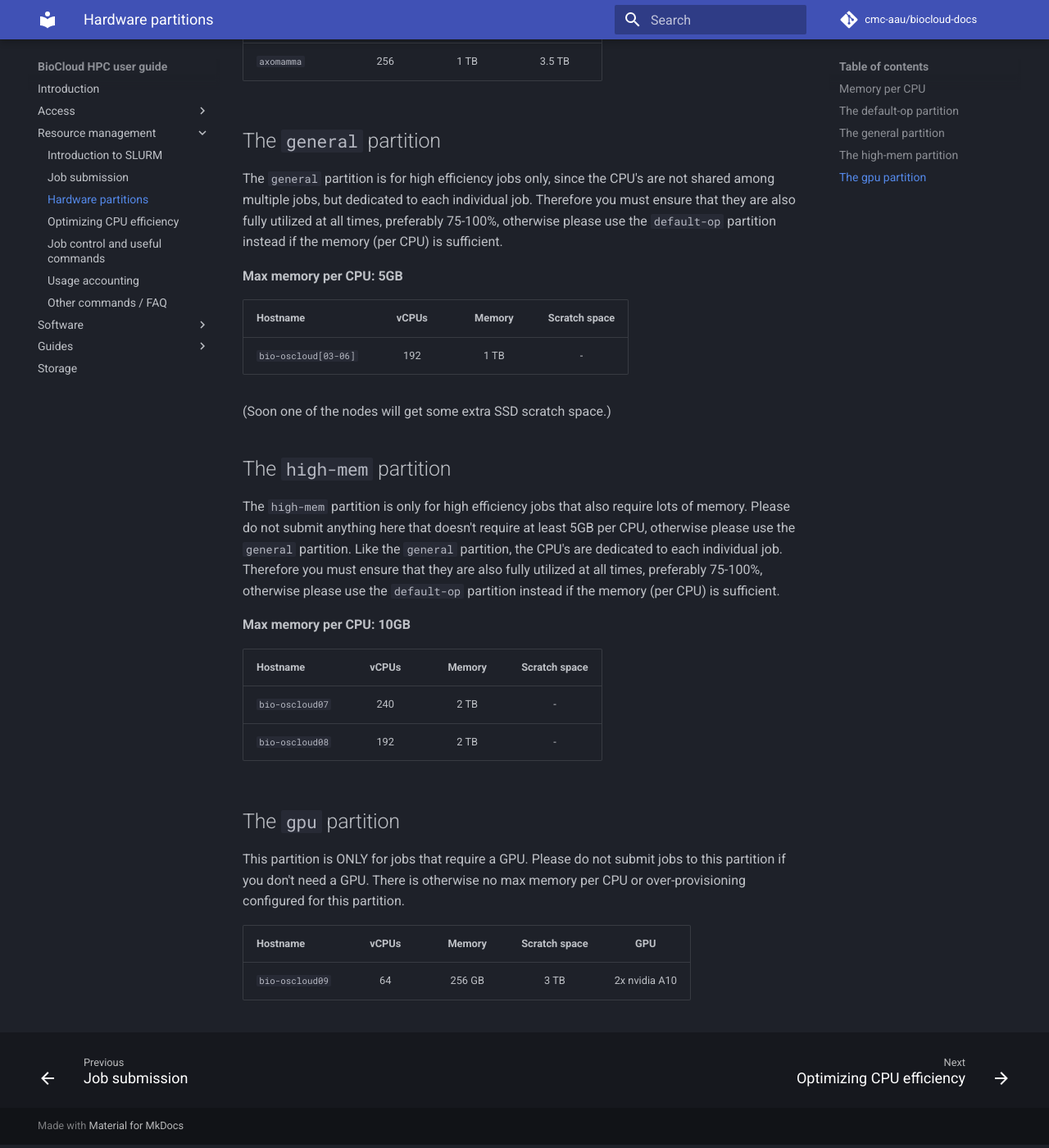
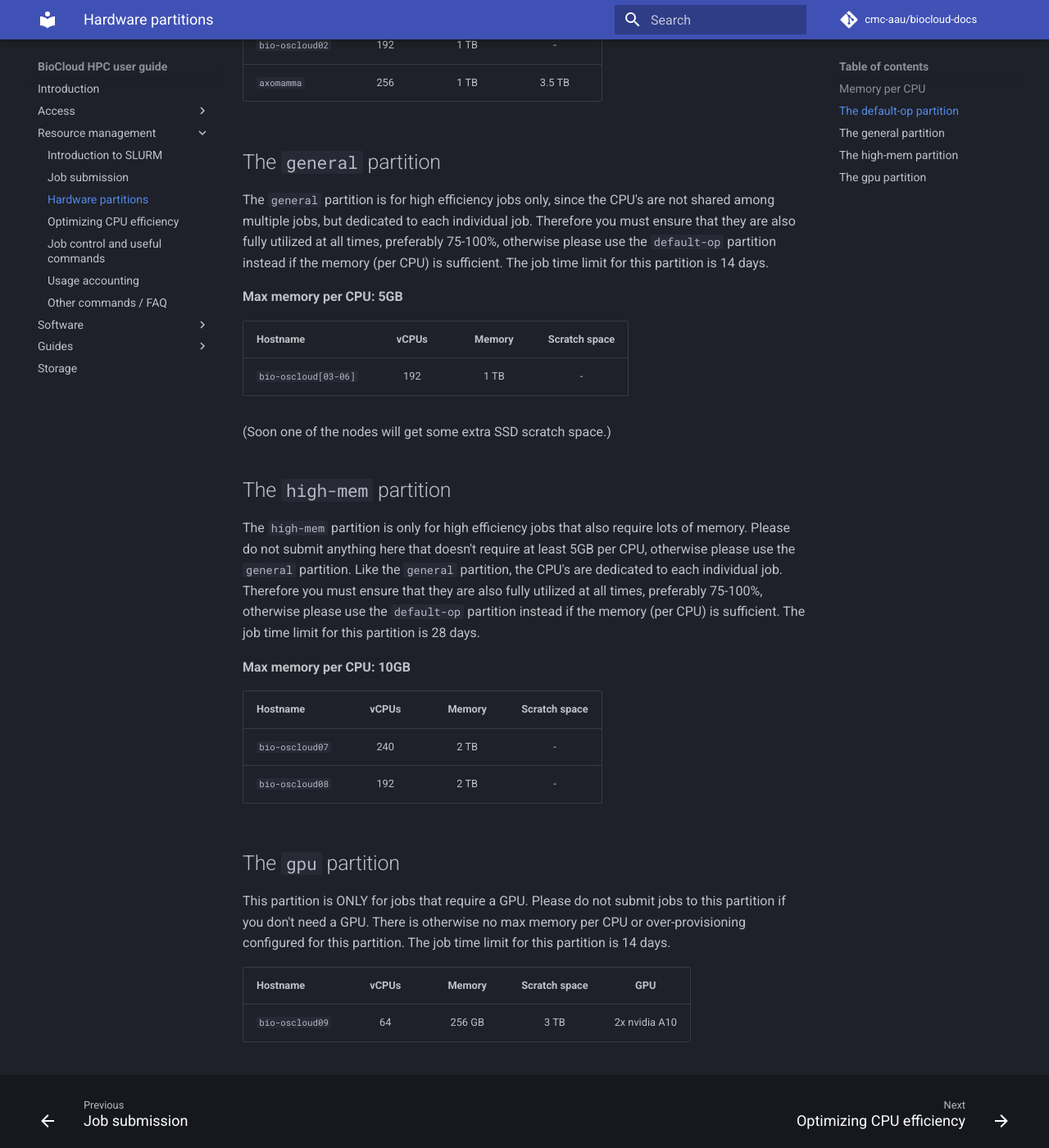
Before and after one commit to cmc-aau/hpc-docs, an MkDocs documentation site: the page built from docs/slurm/partitions.md, in a window 1280 px wide and 1400 px high, scrolled down 964 px. Shown: the whole window at 82% size. Built offline with MkDocs 1.6.1 and Material for MkDocs 9.7.7, drawn with Linux system fonts in a browser that asks for light colours; comment, search, counter and statistics services are not loaded; some of the changed text lies outside the part shown.

Commit message:
add partition time limit

```diff
--- a/docs/slurm/partitions.md
+++ b/docs/slurm/partitions.md
@@ -5,7 +5,7 @@
 Lastly, it's also important to note that all partitions have a **max memory per CPU** configured, which may result in the scheduler allocating more CPU's for the job than requested until this ratio is satisfied. This is to ensure that no CPU's end up idle when a compute node is fully allocated in terms of memory, when it could have been at work finishing jobs faster instead.
 
 ## The `default-op` partition
-The `default-op` partition is the default partition and is overprovisoned with a factor of 3, meaning each CPU can run up to 3 jobs at once. This is ideal for low to medium (<75%) efficiency, low to medium memory, and interactive jobs, as well as I/O jobs, that don't fully utilize the allocated CPU's 100% at all times. It's **highly recommended** to use this partition for most CPU intensive jobs unless you need lots of memory, or have taken extra care [optimizing the CPU efficiency](efficiency.md) of the job(s), in which case you can use the `general` or `high-mem` partitions instead and finish the jobs faster. Due to overprovisioning it's actually possible to allocate a total of 1632 CPUs for jobs on this partition, however with less memory.
+The `default-op` partition is the default partition and is overprovisoned with a factor of 3, meaning each CPU can run up to 3 jobs at once. This is ideal for low to medium (<75%) efficiency, low to medium memory, and interactive jobs, as well as I/O jobs, that don't fully utilize the allocated CPU's 100% at all times. It's **highly recommended** to use this partition for most CPU intensive jobs unless you need lots of memory, or have taken extra care [optimizing the CPU efficiency](efficiency.md) of the job(s), in which case you can use the `general` or `high-mem` partitions instead and finish the jobs faster. Due to overprovisioning it's actually possible to allocate a total of 1632 CPUs for jobs on this partition, however with less memory. The job time limit for this partition is 7 days.
 
 **Max memory per CPU: 1.5GB**
 
@@ -16,7 +16,7 @@
 | `axomamma` | 256 | 1 TB | 3.5 TB |
 
 ## The `general` partition
-The `general` partition is for high efficiency jobs only, since the CPU's are not shared among multiple jobs, but dedicated to each individual job. Therefore you must ensure that they are also fully utilized at all times, preferably 75-100%, otherwise please use the `default-op` partition instead if the memory (per CPU) is sufficient.
+The `general` partition is for high efficiency jobs only, since the CPU's are not shared among multiple jobs, but dedicated to each individual job. Therefore you must ensure that they are also fully utilized at all times, preferably 75-100%, otherwise please use the `default-op` partition instead if the memory (per CPU) is sufficient. The job time limit for this partition is 14 days.
 
 **Max memory per CPU: 5GB**
 
@@ -27,7 +27,7 @@
 (Soon one of the nodes will get some extra SSD scratch space.)
 
 ## The `high-mem` partition
-The `high-mem` partition is only for high efficiency jobs that also require lots of memory. Please do not submit anything here that doesn't require at least 5GB per CPU, otherwise please use the `general` partition. Like the `general` partition, the CPU's are dedicated to each individual job. Therefore you must ensure that they are also fully utilized at all times, preferably 75-100%, otherwise please use the `default-op` partition instead if the memory (per CPU) is sufficient.
+The `high-mem` partition is only for high efficiency jobs that also require lots of memory. Please do not submit anything here that doesn't require at least 5GB per CPU, otherwise please use the `general` partition. Like the `general` partition, the CPU's are dedicated to each individual job. Therefore you must ensure that they are also fully utilized at all times, preferably 75-100%, otherwise please use the `default-op` partition instead if the memory (per CPU) is sufficient. The job time limit for this partition is 28 days.
 
 **Max memory per CPU: 10GB**
 
@@ -37,7 +37,7 @@
 | `bio-oscloud08` | 192 | 2 TB | - |
 
 ## The `gpu` partition
-This partition is ONLY for jobs that require a GPU. Please do not submit jobs to this partition if you don't need a GPU. There is otherwise no max memory per CPU or over-provisioning configured for this partition.
+This partition is ONLY for jobs that require a GPU. Please do not submit jobs to this partition if you don't need a GPU. There is otherwise no max memory per CPU or over-provisioning configured for this partition. The job time limit for this partition is 14 days.
 
 | Hostname | vCPUs | Memory | Scratch space | GPU |
 | :--- | :---: | :---: | :---: | :---: |
```
